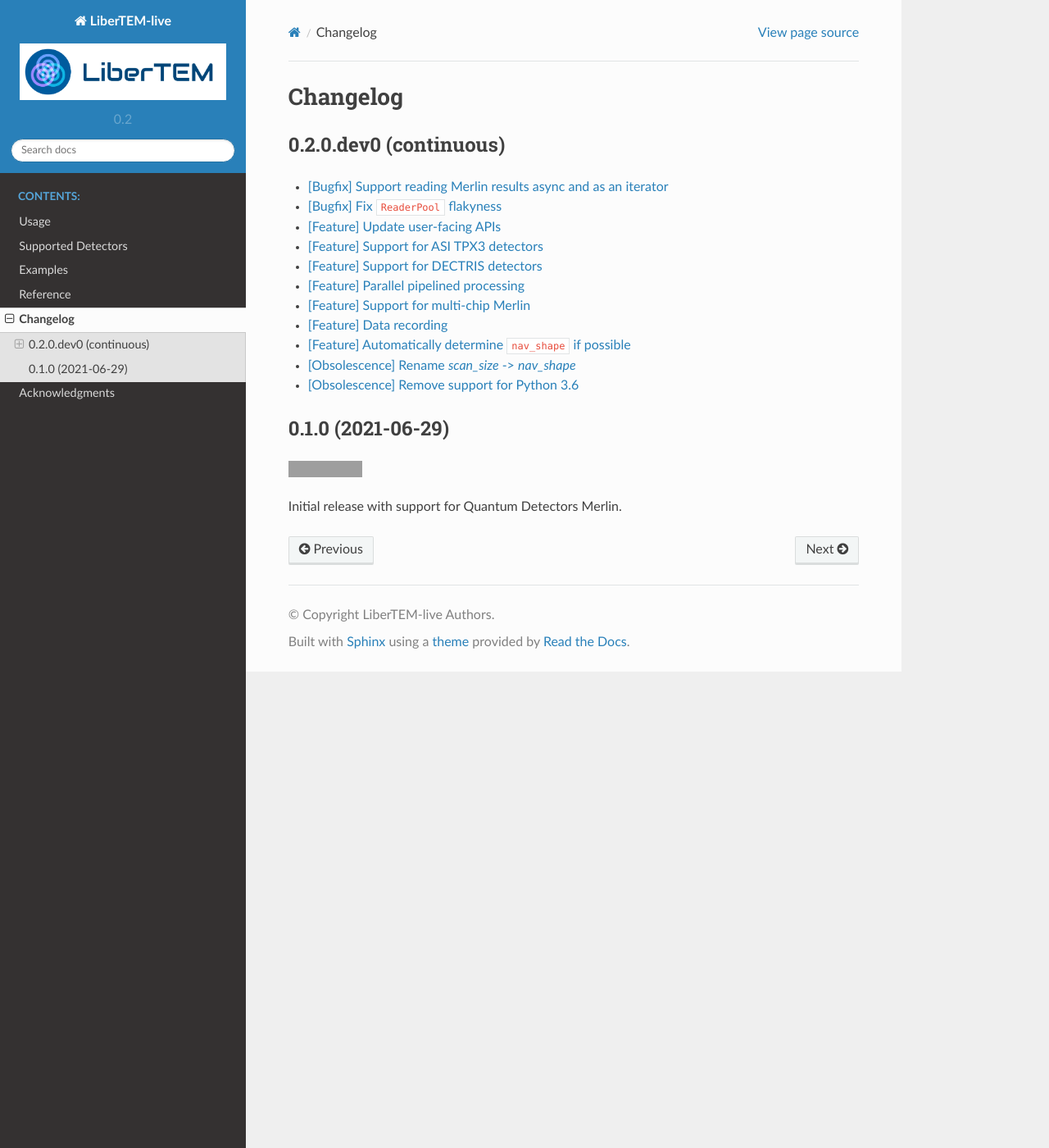
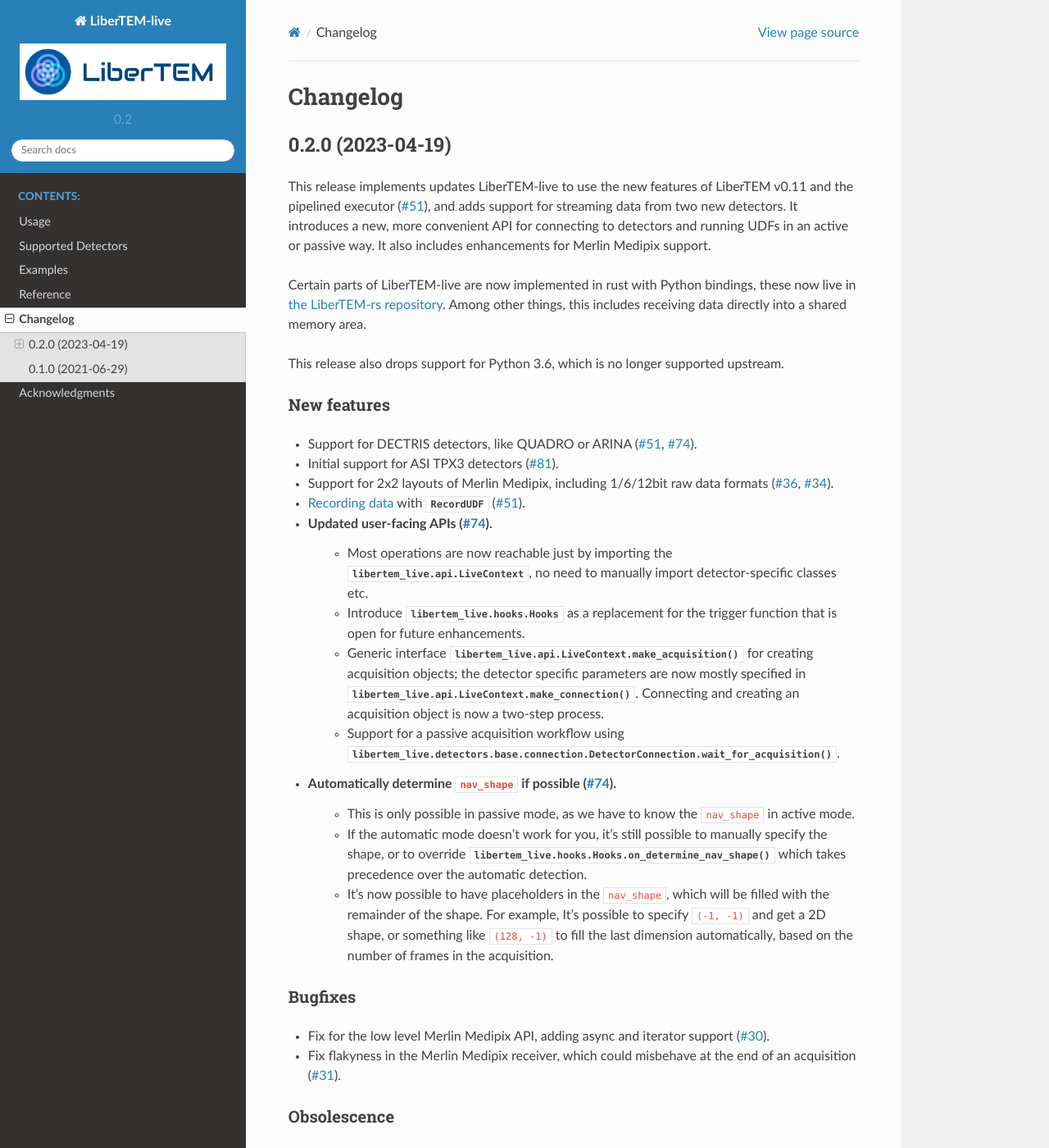
Before and after one commit to LiberTEM/LiberTEM-live, a Sphinx documentation site: the page built from docs/source/changelog.rst, in a window 1280 px wide and 1400 px high. Shown: the whole window at 82% size. Built offline with Sphinx 7.4.7 and the Read the Docs theme 2.0.0, drawn with Linux system fonts in a browser that asks for light colours; pages that are not in the unit, such as notebooks, are missing from menus; some of the changed text lies outside the part shown; grey boxes are pictures that could not be loaded.

Commit message:
Changelog for v0.2

```diff
--- a/docs/source/changelog.rst
+++ b/docs/source/changelog.rst
@@ -3,16 +3,72 @@
 
 .. _continuous:
 
-0.2.0.dev0 (continuous)
-#######################
+.. _latest:
+.. _`v0-2-0`:
 
-.. toctree::
-   :glob:
+0.2.0 (2023-04-19)
+##################
 
-   changelog/*/*
+This release implements updates LiberTEM-live to use the new features of
+LiberTEM v0.11 and the pipelined executor (:pr:`51`), and adds support for streaming data from two new detectors.
+It introduces a new, more convenient API for connecting to detectors and running
+UDFs in an active or passive way. It also includes enhancements for
+Merlin Medipix support.
+
+Certain parts of LiberTEM-live are now implemented in rust with Python bindings,
+these now live in `the LiberTEM-rs repository
+<https://github.com/LiberTEM/LiberTEM-rs/>`_. Among other things, this includes
+receiving data directly into a shared memory area.
+
+This release also drops support for Python 3.6, which is no longer supported
+upstream.
+
+New features
+------------
+
+* Support for DECTRIS detectors, like QUADRO or ARINA (:pr:`51`, :pr:`74`).
+* Initial support for ASI TPX3 detectors (:pr:`81`).
+* Support for 2x2 layouts of Merlin Medipix, including 1/6/12bit raw data
+  formats (:pr:`36`, :issue:`34`).
+* :ref:`recording` with :class:`~libertem_live.udf.record.RecordUDF` (:pr:`51`).
+* Updated user-facing APIs (:pr:`74`).
+   * Most operations are now reachable just by importing the :class:`libertem_live.api.LiveContext`,
+     no need to manually import detector-specific classes etc.
+   * Introduce :class:`libertem_live.hooks.Hooks` as a replacement
+     for the trigger function that is open for future enhancements.
+   * Generic interface :meth:`libertem_live.api.LiveContext.make_acquisition` for
+     creating acquisition objects; the detector specific parameters are now mostly
+     specified in :meth:`libertem_live.api.LiveContext.make_connection`. Connecting
+     and creating an acquisition object is now a two-step process.
+   * Support for a passive acquisition workflow using
+     :meth:`libertem_live.detectors.base.connection.DetectorConnection.wait_for_acquisition`.
+* Automatically determine :code:`nav_shape` if possible (:pr:`74`).
+   * This is only possible in passive mode, as we have to know
+     the :code:`nav_shape` in active mode.
+   * If the automatic mode doesn't work for you, it's still possible to
+     manually specify the shape, or to override :meth:`libertem_live.hooks.Hooks.on_determine_nav_shape`
+     which takes precedence over the automatic detection.
+   * It's now possible to have placeholders in the :code:`nav_shape`,
+     which will be filled with the remainder of the shape. For example,
+     It's possible to specify :code:`(-1, -1)` and get a 2D shape, or
+     something like :code:`(128, -1)` to fill the last dimension automatically,
+     based on the number of frames in the acquisition.
+
+Bugfixes
+--------
+
+* Fix for the low level Merlin Medipix API, adding async and iterator support (:pr:`30`).
+* Fix flakyness in the Merlin Medipix receiver, which could misbehave at the end
+  of an acquisition (:pr:`31`).
 
 
-.. _latest:
+Obsolescence
+------------
+
+* Drop Python 3.6 support (:pr:`68`).
+* All acquisition objects now take the same parameter set, meaning scripts
+  using the early Merlin Medipix support need to be adjusted to the new API (:pr:`27` and others).
+
 .. _`v0-1-0`:
 
 0.1.0 (2021-06-29)
--- a/docs/source/changelog/bugfix/iter.rst
+++ /dev/null
@@ -1,4 +0,0 @@
-[Bugfix] Support reading Merlin results async and as an iterator
-================================================================
-
-* Make sure the data socket stays connected while we consume from the result generator resp. await the result (:pr:`30`).
--- a/docs/source/changelog/bugfix/pool_flakyness.rst
+++ /dev/null
@@ -1,6 +0,0 @@
-[Bugfix] Fix :code:`ReaderPool` flakyness
-=========================================
-
-* At the end of the acquisition, it could happen that
-  :code:`ReaderPoolImpl.get_result` returns too early, before the result queue
-  is drained (:pr:`31`)
--- a/docs/source/changelog/features/asi-tpx3-support.rst
+++ /dev/null
@@ -1,4 +0,0 @@
-[Feature] Support for ASI TPX3 detectors
-========================================
-* Initial support for :ref:`Amsterdam Scientific Instruments CheeTah TPX3 <asi tpx3>`
-  detectors (:pr:`81`).
--- a/docs/source/changelog/features/dectris.rst
+++ /dev/null
@@ -1,5 +0,0 @@
-[Feature] Support for DECTRIS detectors
-=======================================
-* Initial support for DECTRIS detectors, including QUADRO and ARINA (:pr:`51`).
-* Updated to use shared memory as data transport to worker processes
-  for efficiency gains (:pr:`74`).
--- a/docs/source/changelog/features/pipelined.rst
+++ /dev/null
@@ -1,4 +0,0 @@
-[Feature] Parallel pipelined processing
-=======================================
-* Scalability improvements - now uses the pipelined executor added in LiberTEM
-  0.10 for parallel processing (:pr:`51`).
--- a/docs/source/changelog/features/quad.rst
+++ /dev/null
@@ -1,6 +0,0 @@
-[Feature] Support for multi-chip Merlin
-=======================================
-
-* Allow setting the sig_shape for Merlin to support multichip detectors (:pr:`27`).
-* Support for decoding the raw 1/6/12bit quad formats; right now limited to
-  2x2 layouts (:pr:`36`, :issue:`34`).
--- a/docs/source/changelog/features/record.rst
+++ /dev/null
@@ -1,4 +0,0 @@
-[Feature] Data recording
-========================
-
-* :ref:`recording` with :class:`~libertem_live.udf.record.RecordUDF` (:pr:`51`).
--- a/docs/source/changelog/obsolescence/navshape.rst
+++ /dev/null
@@ -1,6 +0,0 @@
-[Obsolescence] Rename `scan_size` -> `nav_shape`
-================================================
-
-* Rename the `scan_size` parameter of a Merlin acquisition to `nav_shape` to
-  match the convention for datasets. No deprecation period since LiberTEM-live
-  is still experimental. :pr:`27`
--- a/docs/source/changelog/obsolescence/py36.rst
+++ /dev/null
@@ -1,4 +0,0 @@
-[Obsolescence] Remove support for Python 3.6
-============================================
-
-* Remove support for Python 3.6. (https://github.com/LiberTEM/LiberTEM/issues/1369, https://github.com/LiberTEM/LiberTEM/pull/1380).
```
Also changed, not shown: docs/source/changelog/features/api-evolution.rst (deleted, +0 -14 lines), docs/source/changelog/features/shape-auto.rst (deleted, +0 -13 lines).
